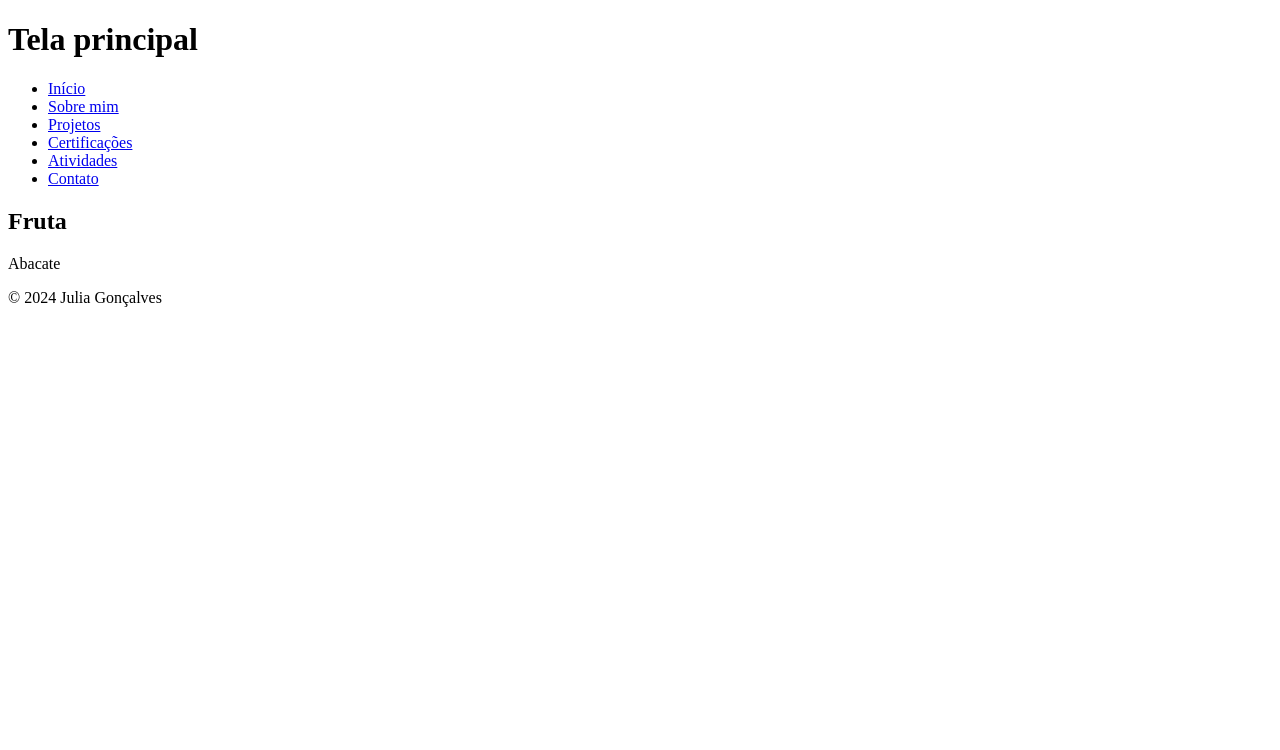
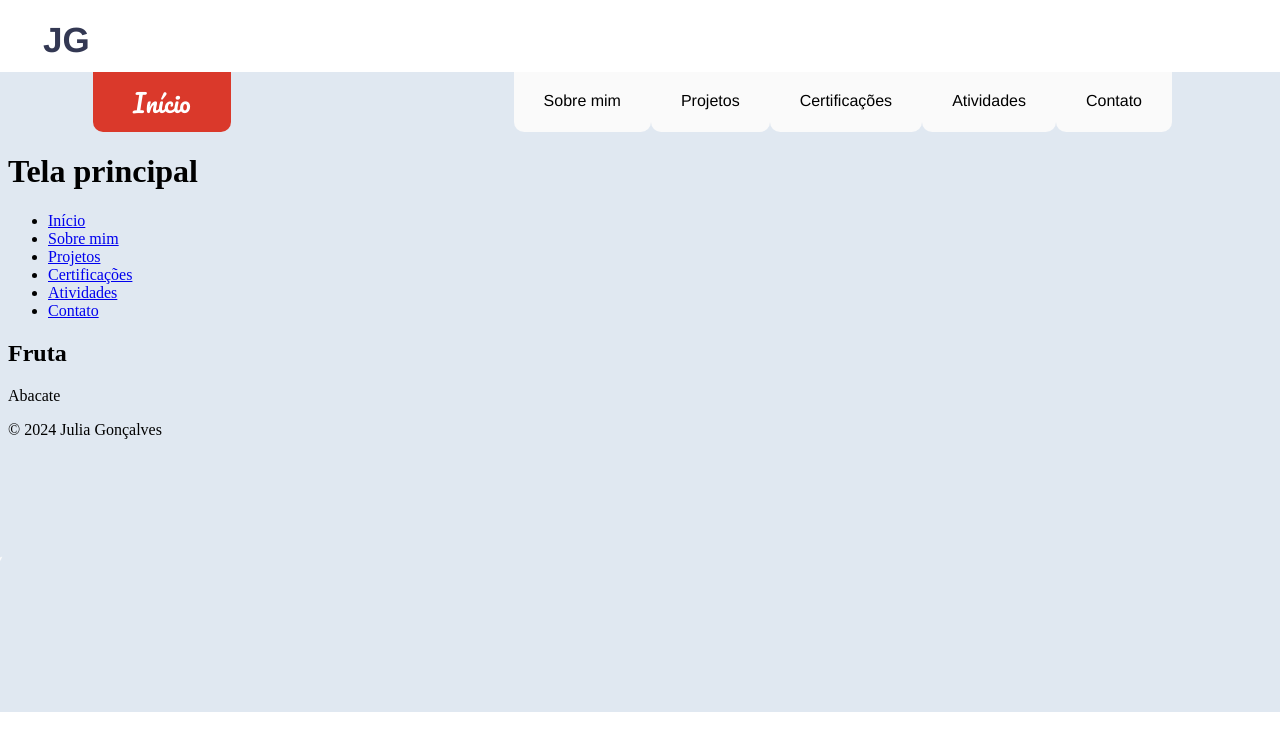
Before and after one commit to JuNiGon/site_pessoal, a plain HTML site: page index.html in a window 1280 px wide. Drawn offline with Linux system fonts and the light colour scheme.

Commit message:
bar index

```diff
--- a/index.html
+++ b/index.html
@@ -5,9 +5,35 @@
     <meta name="viewport" content="width=device-width, initial-scale=1.0">
     <title>Início</title>
     <link rel="stylesheet" href="styles.css">
+    <link rel="preconnect" href="https://fonts.googleapis.com">
+    <link rel="preconnect" href="https://fonts.gstatic.com" crossorigin>
+    <link href="https://fonts.googleapis.com/css2?family=Pacifico&display=swap" rel="stylesheet">
 </head>
 <body>
     <header>
+        <div class="bar_superior">
+            <p class="logo">JG</p>
+        </div>
+
+
+        <img src="foto_capa.png"  class="background_image"></div>
+
+
+        <div class="button_superior">
+            <div class="button_superior_left">
+                <a target="_self" href="index.html" class="button_superior_left_custon">Início</a>
+            </div>
+
+            <div class="button_superior_right">
+                <a target="_self" href="about.html" class="button_superior_right_custon">Sobre mim</a>
+                <a target="_self" href="projects.html" class="button_superior_right_custon">Projetos</a>
+                <a target="_self" href="certifications.html" class="button_superior_right_custon">Certificações</a>
+                <a target="_self" href="activities.html" class="button_superior_right_custon">Atividades</a>
+                <a target="_self" href="contact.html" class="button_superior_right_custon">Contato</a>
+            </div>
+        </div>
+
+
         <h1>Tela principal</h1>
 
         <nav>
--- a/styles.css
+++ b/styles.css
@@ -0,0 +1,77 @@
+/*-----------------------------------------------------BARRA SUPERIOR---------------------------------------------------*/
+.bar_superior {
+    display: flex;
+    justify-content: space-between;
+}
+.logo {
+    color: #333853;
+    font-size: 35px;
+    font-family: Helvetica, sans-serif;
+    font-weight: bold;
+    margin: 12px 35px;
+}
+/*-------------------------------------------------------------------------------------------------------------------*/
+
+
+.background_image {
+    width: 100%;
+    height: 80%;
+    left: 0;
+    z-index: -1;
+    object-fit: cover;
+    background-size: cover;
+    position: absolute;
+}
+
+
+/*---------------------------------------------BOTÕES BARRA SUPERIOR-------------------------------------------------*/
+.button_superior {
+    display: flex;
+    justify-content: space-between;
+}
+
+.button_superior_left {
+    display: flex;
+    padding-left: 85px;
+}
+.button_superior_right {
+    display: flex;
+    padding-right: 100px;
+}
+
+.button_superior_left_custon {
+    display: flex;
+    padding: 8px 40px;
+    text-align: center;
+    text-decoration: none;
+    font-size: 25px;
+    margin: 0px 0px;
+    cursor: pointer;
+    font-family: "Pacifico", cursive;
+    border-radius: 0px 0px 10px 10px;
+    color: white;
+    background-color: rgba(218, 57, 43, 1);
+}
+.button_superior_left_custon:hover {
+    color: white;
+    background-color: rgb(196, 41, 27);
+}
+
+.button_superior_right_custon {
+    display: flex;
+    padding: 20px 30px;
+    text-align: center;
+    text-decoration: none;
+    font-size: 16px;
+    margin: 0px 0px;
+    cursor: pointer;
+    font-family: helvetica, sans-serif;
+    color: black;
+    border-radius: 0px 0px 10px 10px;
+    background-color: #FAFAFA;
+}
+.button_superior_right_custon:hover {
+    color: white;
+    background-color: rgba(218, 57, 43, 1);
+}
+/*---------------------------------------------------------------------------------------------------------------*/
```
Also changed, not shown: foto_capa.png (added).
